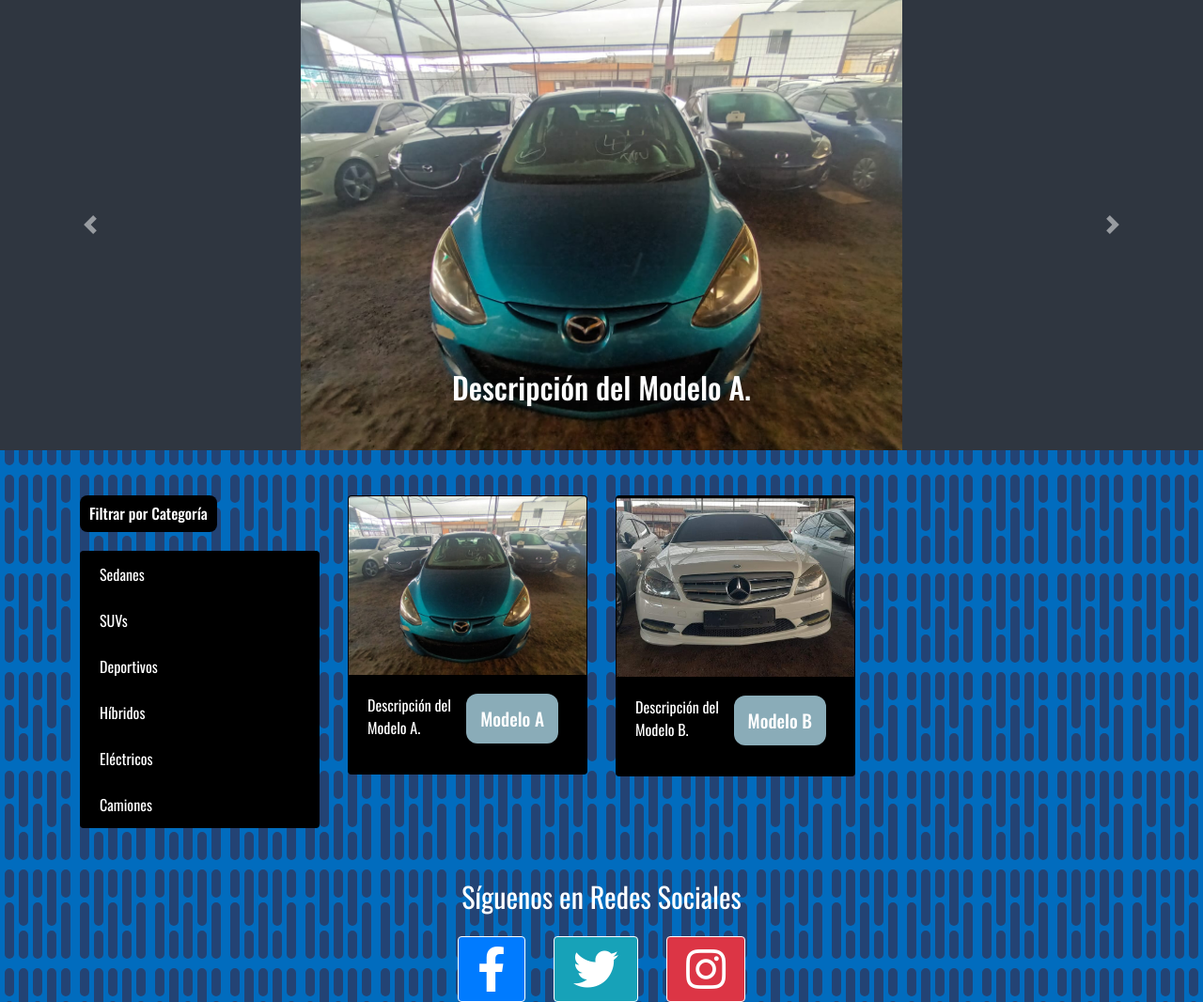
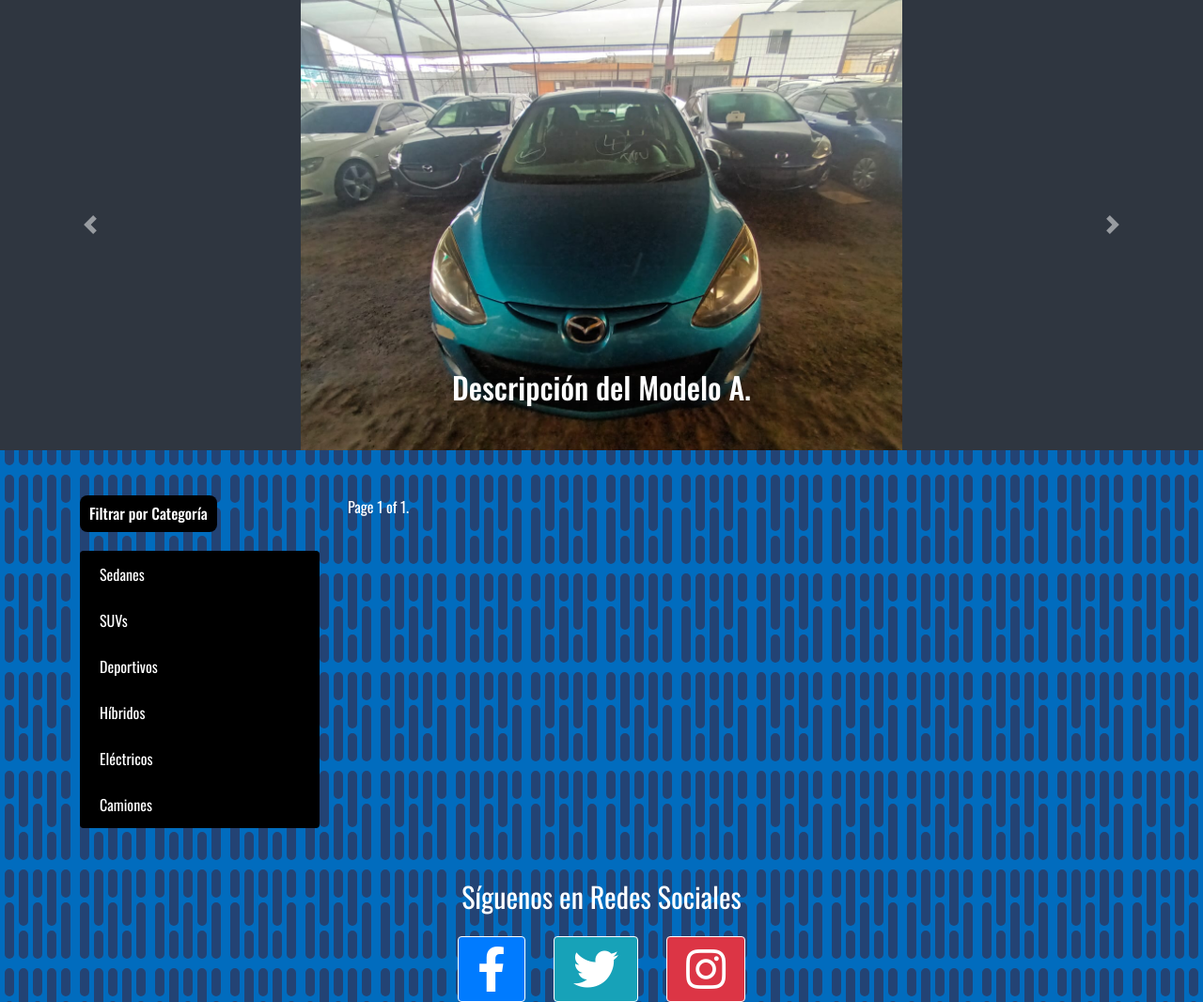
Before and after one commit to LucianoMartinez21/Hitech, a Django app: page / in a window 1280 px wide. Shown: the part 130-1196 px from the top of the page at 94% size. Run offline with Django 4.2, Linux system fonts and the light colour scheme; data that the repository does not hold is empty; parts of the project's set-up code (start-up, migrations or seed data) failed here and were passed over; some libraries are stand-ins or nearby versions.

Commit message:
pseudo paginacion sin imagen y entrar al auto en detalle

```diff
--- a/hitech/settings.py
+++ b/hitech/settings.py
@@ -43,6 +43,7 @@ INSTALLED_APPS = [
     'django.contrib.messages',
     'django.contrib.staticfiles',
     'pagina',
+    #'bootstrap_pagination',
 ]
 
 MIDDLEWARE = [
--- a/hitech/urls.py
+++ b/hitech/urls.py
@@ -24,6 +24,6 @@ urlpatterns = [
     path('login/', Login2, name='login'),
     path('signup/', signup,name='signup'),
     path('prueba/', pruebas, name='prueba'),
-    path('auto/<int:auto_id>', detalles_auto, name='detail'),
+    path('auto/<int:auto_id>/', detalles_auto, name='detail'),
     path('addcar/', addauto, name='addcar')
 ]
--- a/pagina/templates/detailcar.html
+++ b/pagina/templates/detailcar.html
@@ -1,5 +1,6 @@
 {% extends 'base.html' %}
 {% block content %}
+<div class="body-login">
     <!-- Contenedor de la tarjeta del auto -->
     <div class="container mt-4">
         <div class="card">
@@ -86,4 +87,5 @@
             </div>
         </div>
     </div>
+</div>
 {% endblock %}
--- a/pagina/templates/index.html
+++ b/pagina/templates/index.html
@@ -1,6 +1,7 @@
 {% extends 'base.html' %}
+{% load static %}
+{% block content %}
 
-{% block content %}
 <!-- Slider -->
 <div class="container-slider mt-0 slider-background">
     <!-- Auto Showcase -->
@@ -50,40 +51,45 @@
       <!-- Sección de Autos -->
       <div class="col-md-9">
         <div class="row">
+          {% for auto_with_images in autos %}
               <div class="col-md-4 mb-4">
-            <a href="./detailcar.html">
+                <a href="{% url 'detail' auto_with_images.pk %}">
                       <div class="card bg-black">
-                <img src="/static/img/auto1.jpg" class="card-img-top" alt="Auto 1">
+                          {% if auto_with_images.first %}
+                              <img src="{{ auto_with_images.first.path_foto.url }}" class="card-img-top" alt="{{ auto_with_images.marca }} {{ auto_with_images.modelo }}">
+                          {% else %}
+                              <!-- Use the full path to the default image -->
+                              <img src="./pagina/static/img/logo2.png" class="card-img-top" alt="No Photo">
+                          {% endif %}
                           <div class="card-body">
-                  <h5 class="card-title">Modelo A</h5>
-                  <p class="card-text">Descripción del Modelo A.</p>
+                              <h5 class="card-title">{{ auto_with_images.marca }} {{ auto_with_images.modelo }}</h5>
+                              <p class="card-text">{{ auto_with_images.descripcion }}</p>
                           </div>
-              </div>
-            </a>
-          </div>
-          <div class="col-md-4 mb-4">
-            <div class="card bg-black">
-              <img src="/static/img/auto2.jpg" class="card-img-top" alt="Auto 2">
-              <div class="card-body">
-                <h5 class="card-title">Modelo B</h5>
-                <p class="card-text">Descripción del Modelo B.</p>
-              </div>
-            </div>
-          </div>
-          <!-- Agrega más autos según sea necesario-->
-        </div>
-      </div>
-      {% for car in cars %}
-      <div class="col-md-4 mb-4">
-        <a href="{%url 'car_detail' car.id %}">
-          <div class="card bg-black">
-            <img src="{{ car.image.url }}" class="card-img-top" alt="{{ car.model }}">
-            <p class="card-title">{{car.modelo}}</h5>
                       </div>
                 </a>
               </div>
           {% endfor %}
         </div>
+
+
+        <div class="pagination">
+          <span class="step-links">
+              {% if autos.has_previous %}
+                  <a href="?page=1">&laquo; first</a>
+                  <a href="?page={{ autos.previous_page_number }}">previous</a>
+              {% endif %}
+
+              <span class="current">
+                  Page {{ autos.number }} of {{ autos.paginator.num_pages }}.
+              </span>
+
+              {% if autos.has_next %}
+                  <a href="?page={{ autos.next_page_number }}">next</a>
+                  <a href="?page={{ autos.paginator.num_pages }}">last &raquo;</a>
+              {% endif %}
+          </span>
+        </div>
+      </div>
   </div>
 </div>
 {% endblock %}
--- a/pagina/views.py
+++ b/pagina/views.py
@@ -1,4 +1,4 @@
-from django.shortcuts import render, redirect
+from django.shortcuts import get_object_or_404, render, redirect
 from django.http import HttpResponse
 from django.contrib.auth import authenticate, login
 from .forms import Login_Form, Signup_form, Contrasena_form, AutosForm, FotosForm
@@ -13,8 +13,28 @@ def pruebas(request):
     return render(request,'pruebas.html')
 
 def index(request):
-    return render(request,'index.html')
+    autos_list = Autos.objects.all()
+    # Fetch all images for each auto
+    autos_with_images = []
+    for auto in autos_list:
+        images = Fotos.objects.filter(auto_id=auto)
+        #if images:
+        #    print(images.first().path_foto.url)
+        #else:
+        #    print("No images found for auto:", auto.id)
+        autos_with_images.append({'auto': auto, 'images': images})
+    paginator = Paginator(autos_list, 2)  # Set the number of autos per page
 
+
+    page = request.GET.get('page')
+    try:
+        autos = paginator.page(page)
+    except PageNotAnInteger:
+        autos = paginator.page(1)
+    except EmptyPage:
+        autos = paginator.page(paginator.num_pages)
+
+    return render(request, 'index.html', {'autos': autos})
 
 def addauto(request):
     if request.method == 'POST':
@@ -51,7 +71,7 @@ def addauto(request):
     return render(request, 'add-car.html', {'autos_form': autos_form, 'fotos_form': fotos_form})
 
 def detalles_auto(request, auto_id):
-    auto = Autos.objects.get(pk=auto_id)
+    auto = get_object_or_404(Autos, pk=auto_id)
     return render(request, 'detailcar.html', {'auto' : auto})
 
 def Login2(request):
@@ -122,18 +142,3 @@ def signup(request):
 
 def pruebas(request):
     return render(request, 'add-car.html')
-'''
-def car_list(request):
-    cars_list = Autos.objects.all()
-    page = request.GET.get('page', 1)
-    paginator = Paginator(cars_list, 10) #Muestra 10 autos por pagina
-
-    try:
-        cars = paginator.page(page)
-    except PageNotAnInteger:
-        cars = paginator.page(1) # si la pagina no es un entero, entrega la primera pagina
-    except EmptyPage:
-        cars = paginator.page(paginator.num_pages)
-
-    return render(request, 'index.html', {'cars': cars})
-'''
```
Lines whose indentation alone changed are shown as unchanged.
